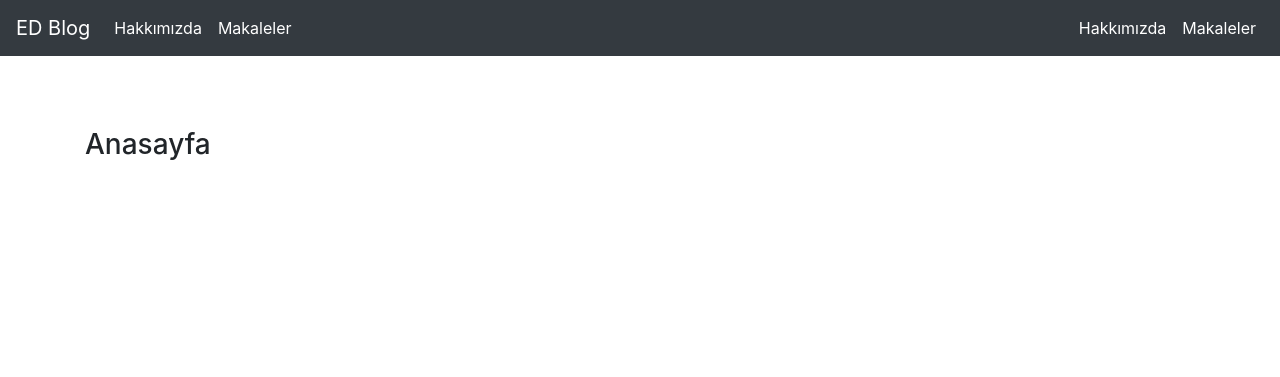
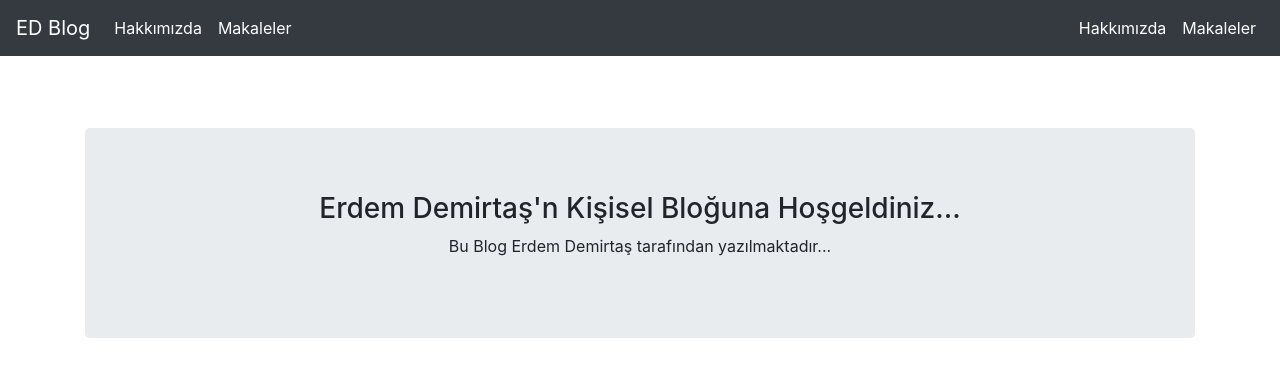
Before and after one commit to demirtaserdem/learn, a Flask app: page / in a window 1280 px wide. Shown: the top 377 px of the page. Run offline with Flask 2, Linux system fonts and the light colour scheme; some libraries are stand-ins or nearby versions.

Commit message:
20. Tanıtım Sayfası Oluşturma - Anasayfa

```diff
--- a/templates/index.html
+++ b/templates/index.html
@@ -2,6 +2,10 @@
 
 {% block body %}
 
-<h3>Anasayfa</h3>
+<div class = "jumbotron text-center" >
+    <h3>Erdem Demirtaş'n Kişisel Bloğuna Hoşgeldiniz...</h3>
+    <p>Bu Blog Erdem Demirtaş tarafından yazılmaktadır...</p>
+
+</div>
 
 {% endblock  %}
```
